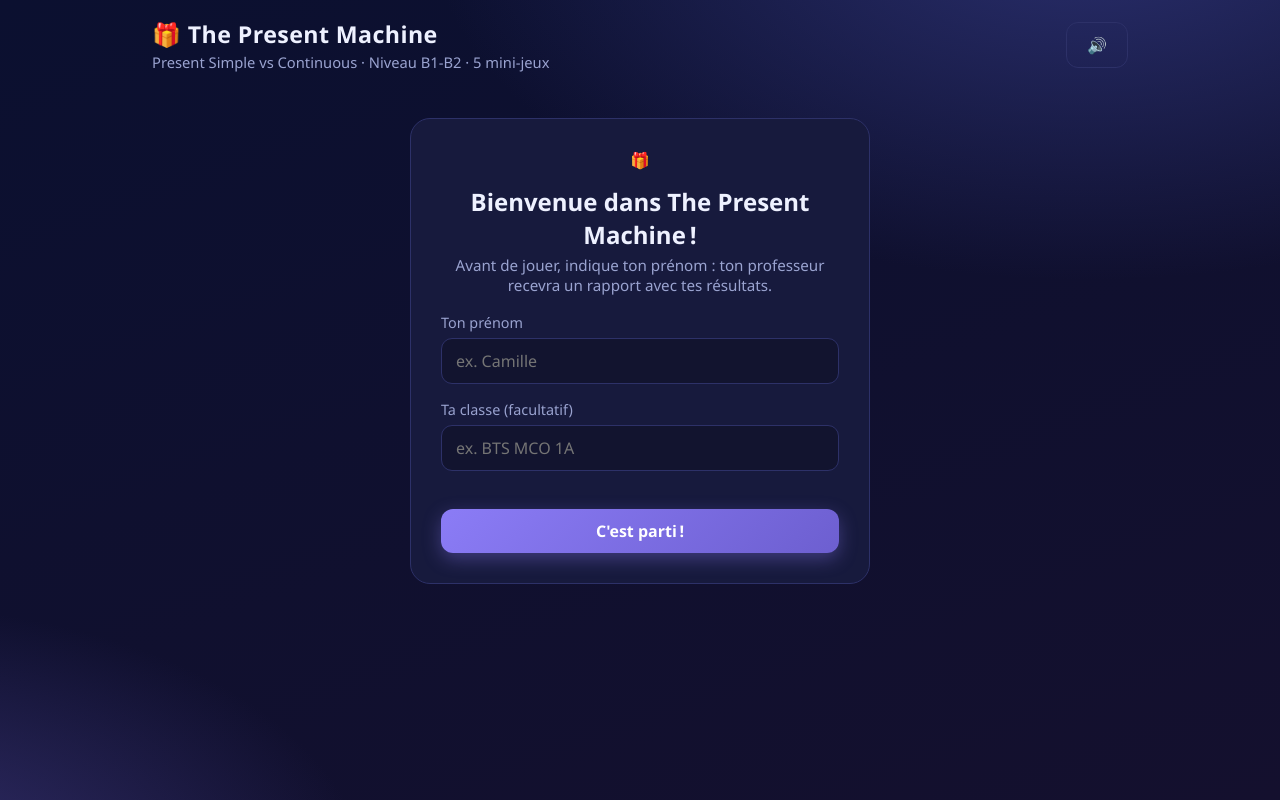
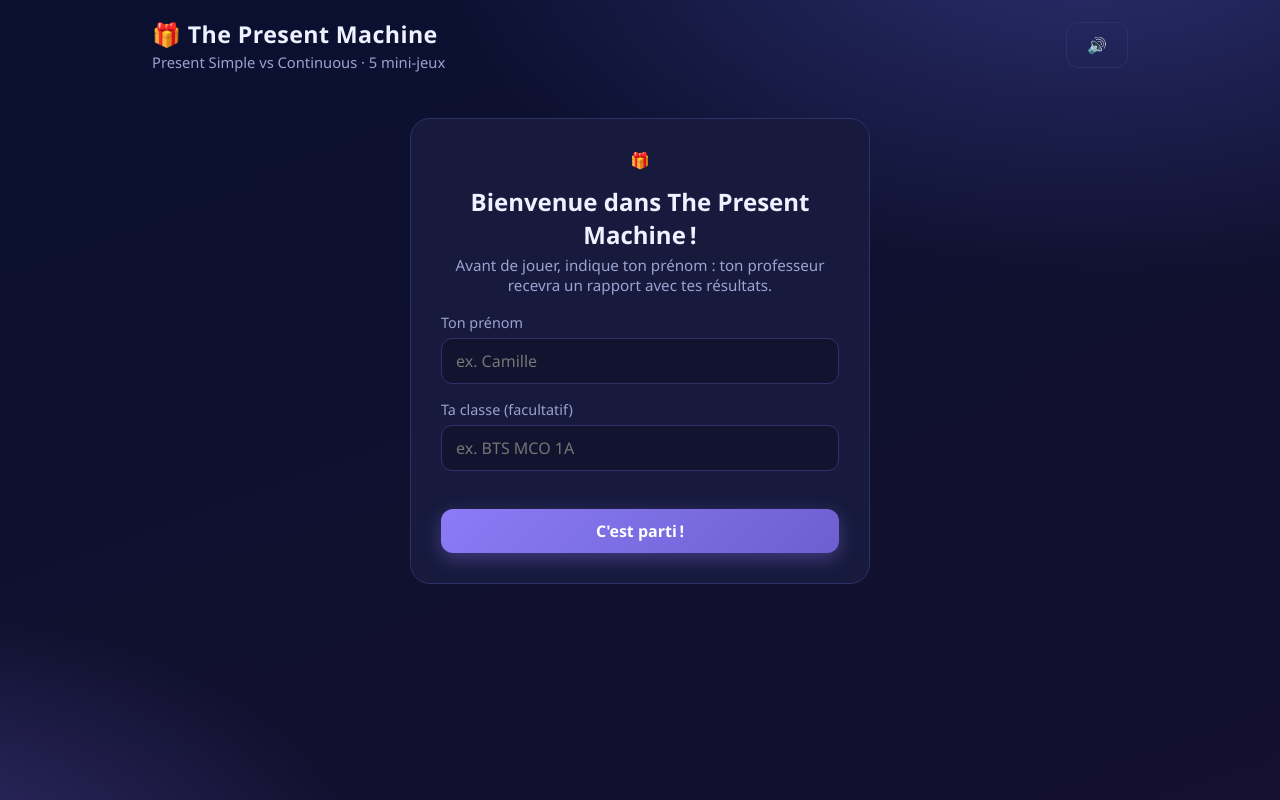
Before and after one commit to ctrl-english/Present-Machine, a plain HTML site: page index.html in a window 1280 px wide. Drawn offline with Linux system fonts and the light colour scheme.

Commit message:
Retrait de « Niveau B1-B2 » du sous-titre

```diff
--- a/index.html
+++ b/index.html
@@ -160,7 +160,7 @@ table.markers th{ color:var(--muted); font-weight:600; }
 <header>
   <div>
     <div class="brand">🎁 The Present Machine</div>
-    <div class="sub">Present Simple vs Continuous · Niveau B1-B2 · 5 mini-jeux</div>
+    <div class="sub">Present Simple vs Continuous · 5 mini-jeux</div>
   </div>
   <div class="spacer"></div>
   <button class="btn ghost" id="btnSound" title="Activer ou couper le son">🔊</button>
```
